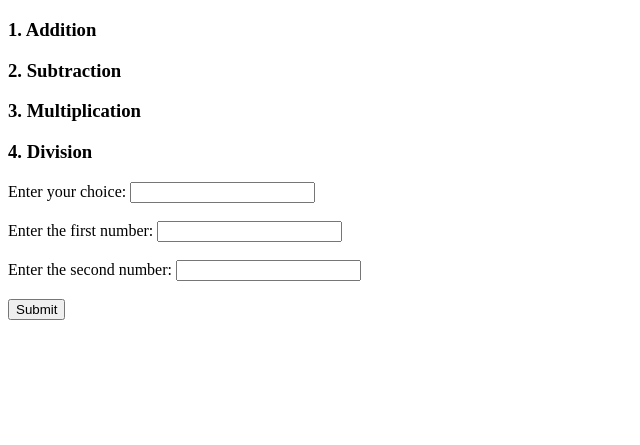
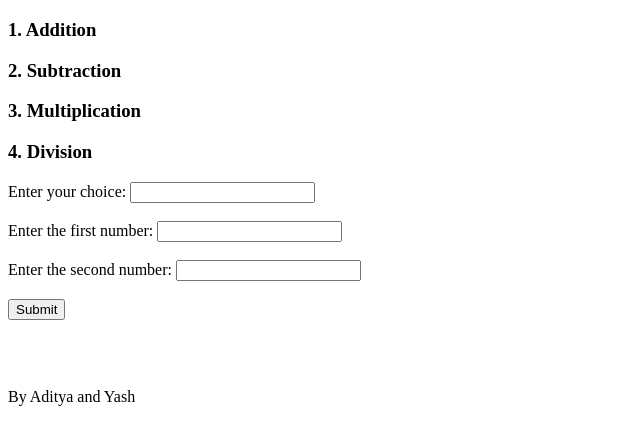
Before and after one commit to yashrustagi2004/lab11, a plain HTML site: page index.html in a window 1280 px wide. Shown: the part 61-506 px from the top of the page, without its empty margins (0-640 px from the left). Drawn offline with Linux system fonts and the light colour scheme.

Commit message:
changed html

```diff
--- a/index.html
+++ b/index.html
@@ -23,6 +23,8 @@
     <button id="myButton">Submit</button>
     <br><br>
     <p id="answer"></p>
+    <br>
+    <p>By Aditya and Yash</p>
 
     <script src="script.js"></script>
 </body>
```
